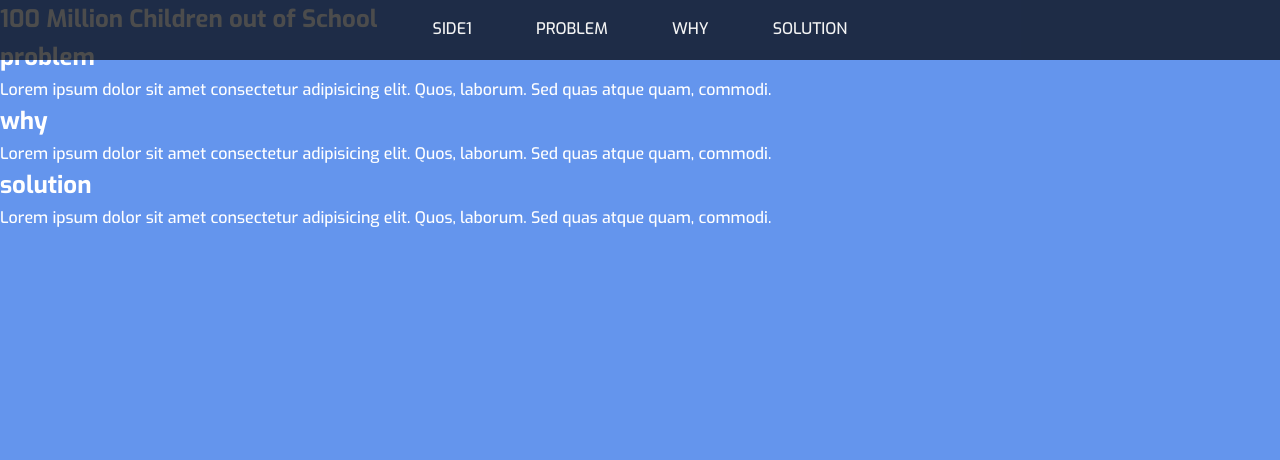
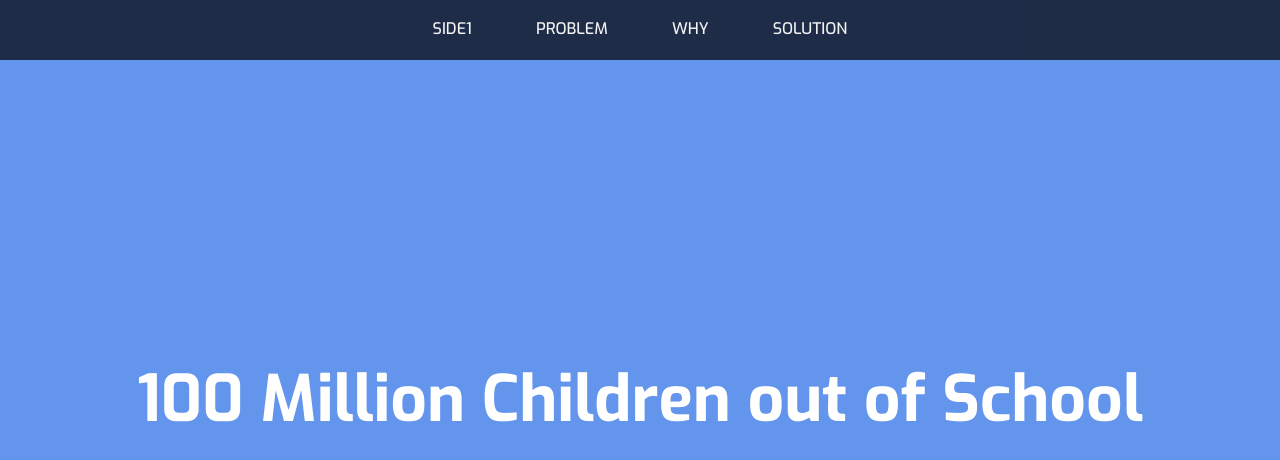
Before and after one commit to rasmusbjornereim/innovation-camp-website, a plain HTML site: page index.html in a window 1280 px wide. Drawn offline with Linux system fonts and the light colour scheme.

Commit message:
Update style.css

```diff
--- a/style.css
+++ b/style.css
@@ -51,3 +51,27 @@ body{
 .navbar ul li a:hover{
 	color: skyblue;
 }
+
+section{
+	display: flex;
+	flex-direction: column;
+	align-items: center;
+	justify-content: center;
+	width: 100%;
+	height: 100vh;
+	scroll-snap-align:center;
+}
+
+
+section h1{
+	font-size: 4rem;
+	margin-top: 0px;
+}
+
+section #side1{
+	margin-top: 100px;
+}
+
+section p{
+	font-size: 1.5rem;
+}
```
